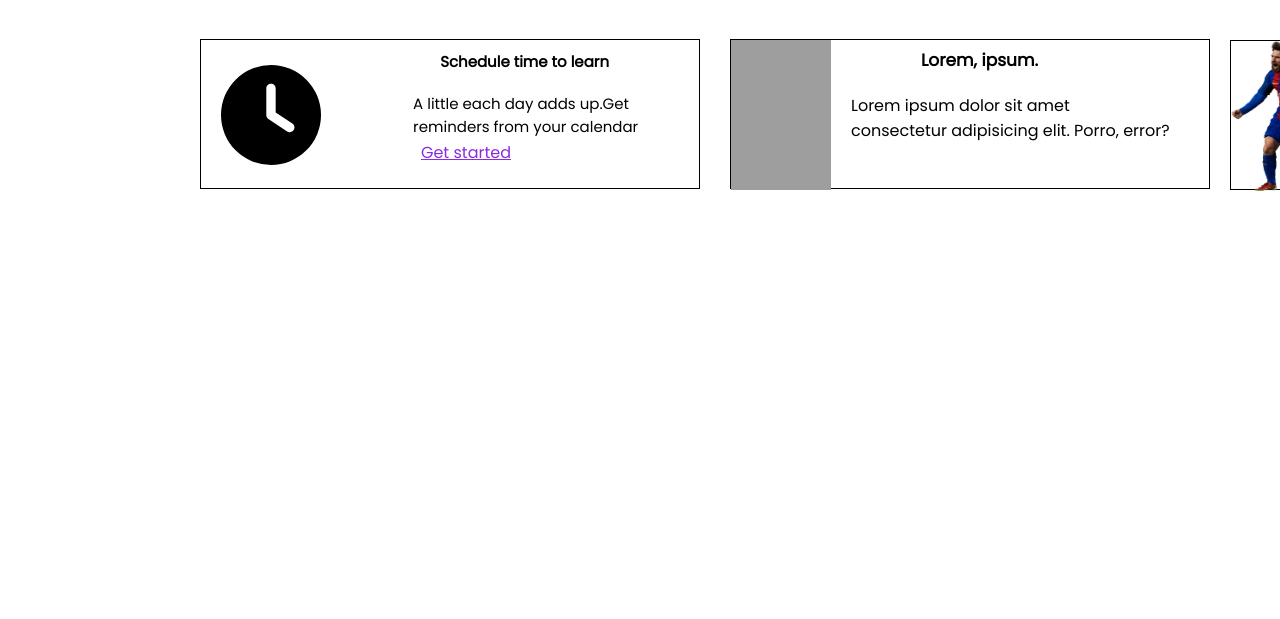
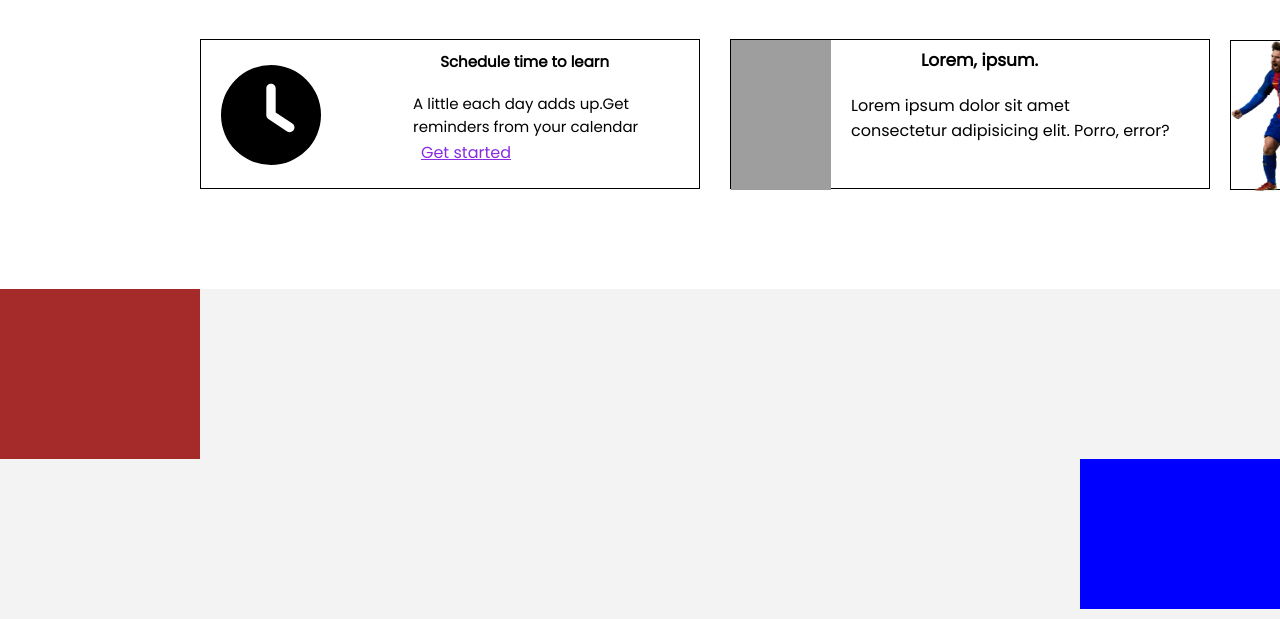
Before and after one commit to muhamedr/it-kamp, a plain HTML site: page HTML-CSS/dom/domacistr/index.html in a window 1280 px wide. Shown: the part 738-1357 px from the top of the page. Before the commit the page ends 1027 px from the top, so only its background shows below. Drawn offline with Linux system fonts and the light colour scheme; grey boxes are pictures that could not be loaded.

Commit message:
domacistr3

```diff
--- /dev/null
+++ b/HTML-CSS/19.cas/animation1.css
@@ -0,0 +1,26 @@
+* {
+  margin: 0px;
+  box-sizing: border-box;
+  padding: 0px;
+}
+.parent {
+  margin: auto;
+  background-color: aqua;
+  width: 500px;
+  height: 500px;
+}
+.child {
+    width: 50%;
+    height: 50%;
+    background-color: darkkhaki;
+    transition: transform 1s ease-in-out;
+}
+
+.parent:hover .child {
+    transform: translateX(100%); /* transformacija po X osi */
+    /* transform: translateY(100%); y osa */
+    /* transform: translate(100%, 100%); x i y osa */
+    /* transform: scale(1.1); manje od 1 ili vise od 1,uveca sliku  ili je smanji */
+    /* transform: scale(0.8,1.2); promena po sirni (visini)  */
+    background-color: red;
+}
--- /dev/null
+++ b/HTML-CSS/19.cas/style.css
@@ -0,0 +1,47 @@
+* {
+    margin: 0px;
+    padding: 0px;
+    box-sizing: border-box;
+  }
+
+  .parent {
+    width: 70%;
+    height: 700px;
+    margin: auto;
+    background-color: aquamarine;
+    display: flex;
+    /* flex-direction: row; defaultna vrednost */
+    justify-content: space-around;
+    gap: 10px;
+    align-items: center;
+    flex-wrap: wrap;
+  }
+
+  .child {
+    height: 150px;
+    width: 500px;
+  }
+  .child:nth-of-type(1) {
+    background-color: violet;
+    /* align-self: flex-start; */
+  }
+  .child:nth-of-type(2) {
+    background-color: green;
+    display: flex;
+    justify-content: center; /* horizontalno poravnanje*/
+    /* align-items: center; vertikalno poravnanje */
+  }
+  .child:nth-of-type(3) {
+    background-color: red;
+    display: flex;
+    flex-direction: column;
+    /* align-self: flex-end; */
+    align-items: center; /* horizontalno poravnanje - razlog :  flex-direction:column */
+    /* justify-content: flex-end; vertikalno poravnanje - razlog : flex-direction: column */
+  }
+  .child:nth-of-type(4) {
+    background-color: purple;
+  }
+  .child p {
+    font-size: 2.5em;
+  }
--- a/HTML-CSS/dom/domacistr/index.html
+++ b/HTML-CSS/dom/domacistr/index.html
@@ -68,5 +68,10 @@
         <h1 class="qwer">Lorem, ipsic.</h1>
         <p1 class="asdf">Lorem ipsum dolor sit amet, consectetur <br> adipisicing elit. Ratione.</p1>
     </div>
+    <div class="footer">
+        <div class="child dva">
+        </div>
+        <div class="child2 dva"></div>
+    </div>
   </body>
 </html>
--- a/HTML-CSS/dom/domacistr/style.css
+++ b/HTML-CSS/dom/domacistr/style.css
@@ -250,3 +250,33 @@
   top: 100px;
   color: blueviolet;
 }
+
+.footer {
+  height: 330px;
+  background-color: rgb(243, 243, 243);
+}
+
+.child {
+  height: 170px;
+  width: 200px;
+  background-color: brown;
+  transition: 2s;
+}
+
+.child2 {
+  height: 150px;
+  width: 200px;
+  background-color: blue;
+  float: right;
+  transition: 2s;
+}
+
+.child:hover {
+  transform: translateX(1699px);
+  background-color: blue;
+}
+
+.child2:hover {
+  transform: translateX(-1699px);
+  background-color: brown;
+}
```
Also changed, not shown: HTML-CSS/19.cas/animation1.html (added, +15 -0 lines), HTML-CSS/19.cas/index.html (added, +17 -0 lines).
